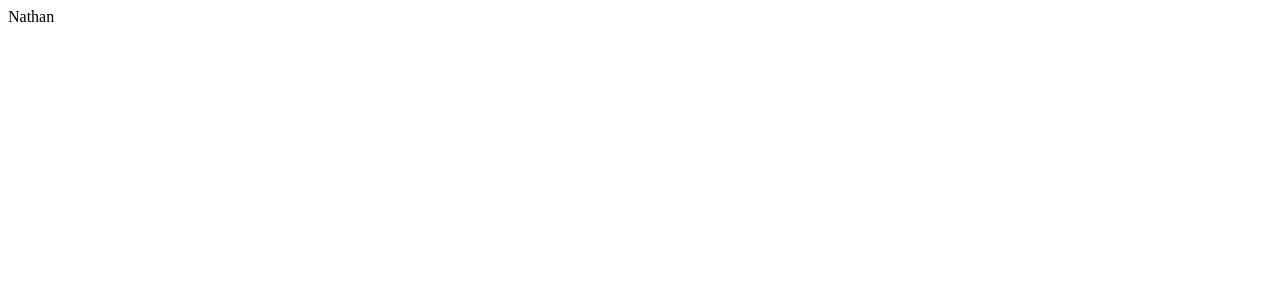
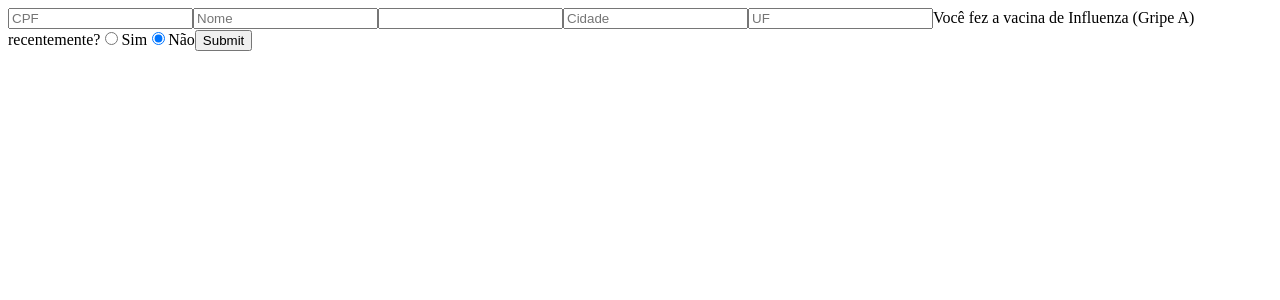
Before and after one commit to empresaejec/SiteComiteEnfrentamento, a React (Create React App) app: page / in a window 1280 px wide. Shown: the top 300 px of the page. Built offline with nearby package versions, Linux system fonts and the light colour scheme.

Commit message:
adicionando formulario

```diff
--- a/package.json
+++ b/package.json
@@ -4,7 +4,9 @@
   "private": true,
   "dependencies": {
     "react": "^16.13.1",
+    "react-bootstrap": "^1.0.0",
     "react-dom": "^16.13.1",
+    "react-router-dom": "^5.1.2",
     "react-scripts": "3.4.1"
   },
   "scripts": {
--- a/src/App.js
+++ b/src/App.js
@@ -1,8 +1,8 @@
 import React from 'react';
-
+import Form from './pages/Form'
 function App() {
   return (
-    <div>Nathan </div>
+    <Form></Form>
   );
 }
 
--- /dev/null
+++ b/src/pages/Form/index.jsx
@@ -0,0 +1,34 @@
+import React from 'react'
+import './styles'
+function Form(){
+    return(
+        <form>
+            <input type="text" name="cpf" className="form-text" placeholder="CPF"/>
+
+            <input type="text" name="name" className="form-text" placeholder="Nome"/>
+
+            <input type="datetime" name="nascimento" className="form-date"/>
+
+            <input type="text" name="city" className="form-text" placeholder="Cidade"/>
+
+            <input type="text" name="uf" className="form-text" placeholder="UF"/>
+
+            <span>Você fez a vacina de Influenza (Gripe A) recentemente?
+                <input type="radio" name="q1" className='form-radio' value="yes"/>Sim
+                <input type="radio" name="q1" className='form-radio' value="no" checked/>Não
+            </span>
+
+
+
+
+
+
+
+
+
+            <button type="submit">Submit</button>
+        </form>
+    )
+}
+
+export default Form
```
Also changed, not shown: src/pages/Form/styles.jsx (added), 1 other file (tests, documents, lock files or other folders).
